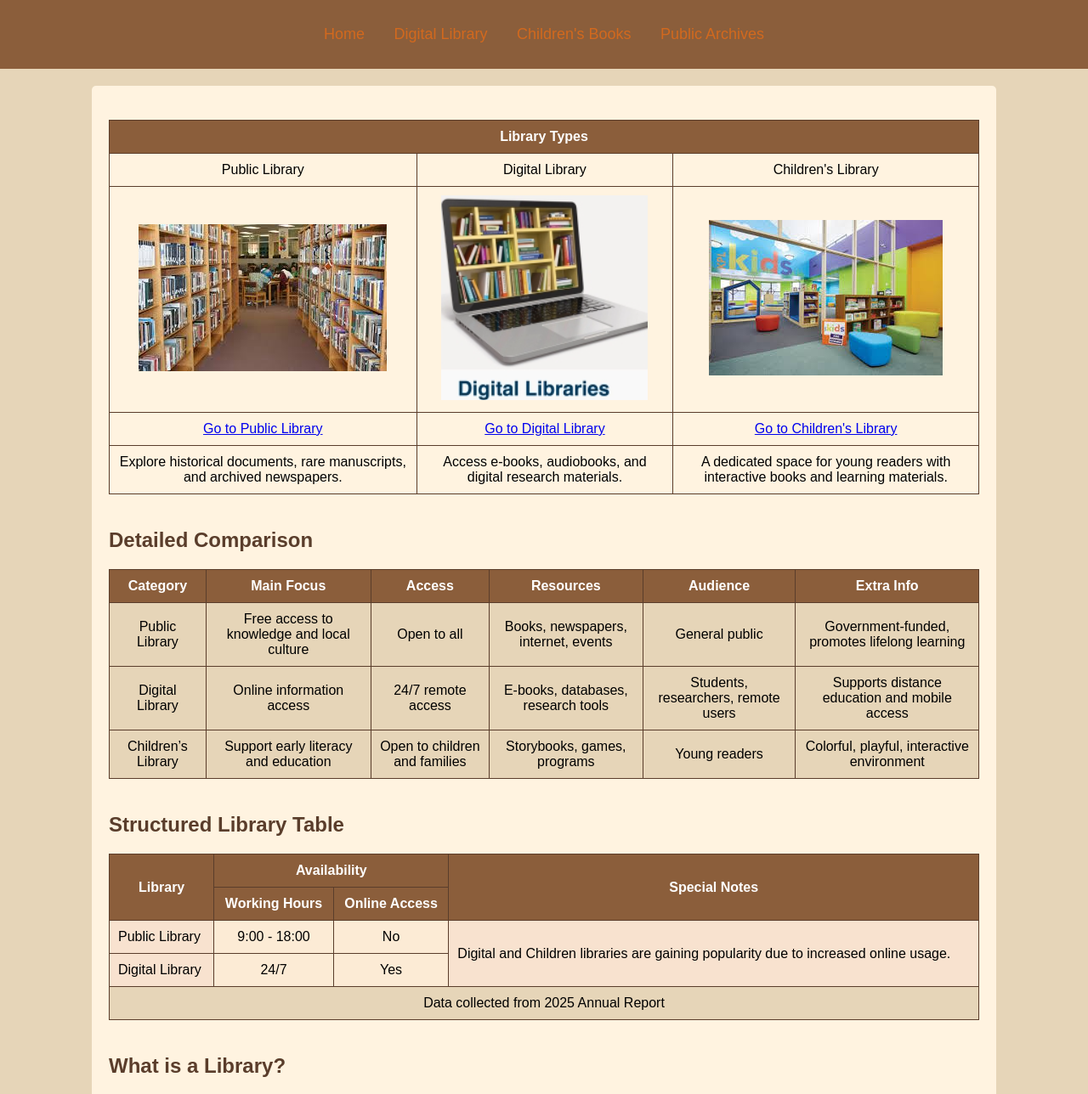
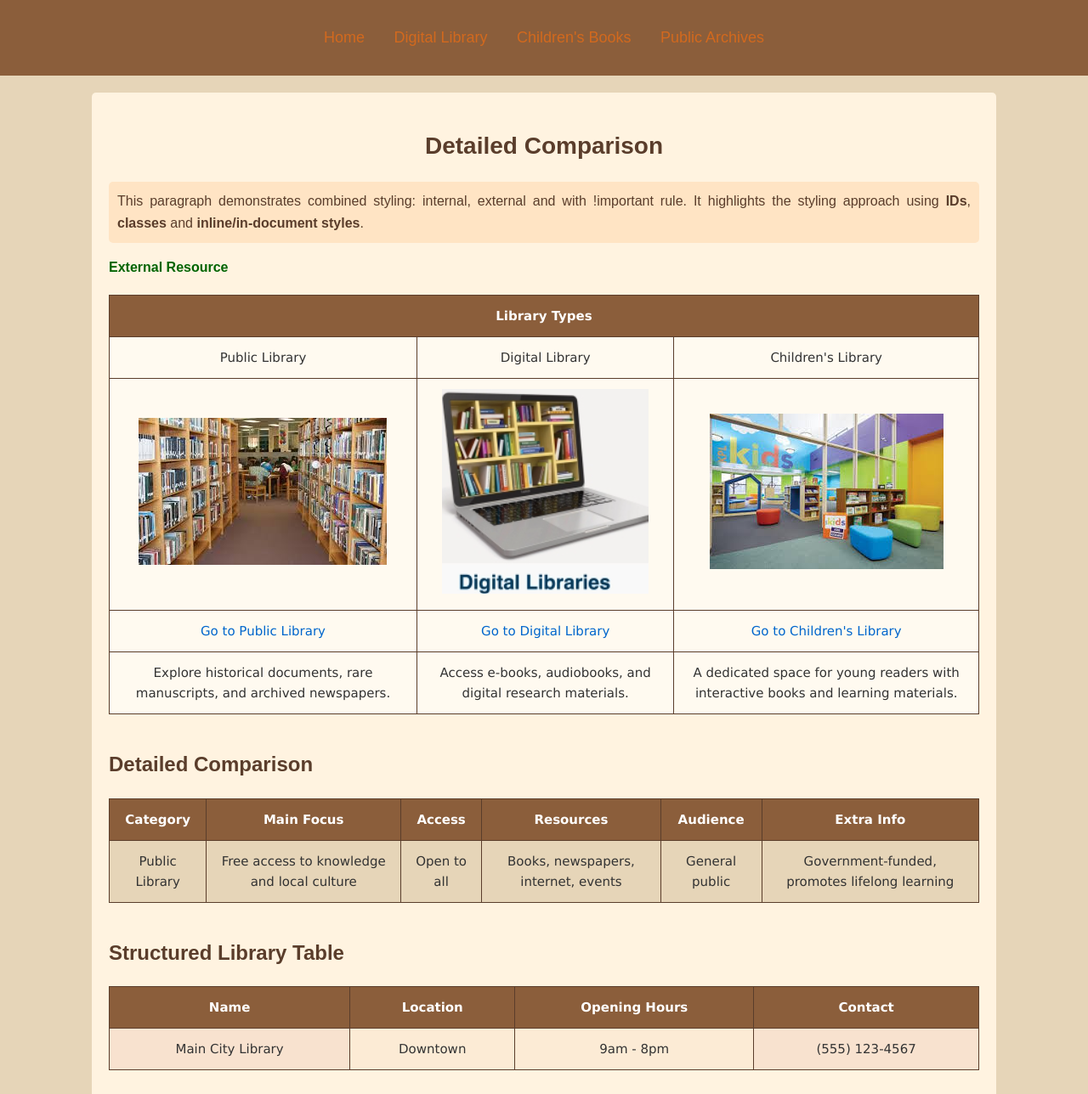
Before and after one commit to VadimGrabenko/okr, a website: page index.html in a window 1280 px wide. Shown: the top 1288 px of the page at 85% size. Drawn offline with Linux system fonts and the light colour scheme; grey boxes are pictures that could not be loaded.

Commit message:
third lab

```diff
--- a/index.html
+++ b/index.html
@@ -4,59 +4,13 @@
     <meta charset="UTF-8">
     <meta name="viewport" content="width=device-width, initial-scale=1.0">
     <title>Library</title>
-    <style>
-        body {
-            font-family: Arial, sans-serif;
-            background-color: #E6D5B8;
-            margin: 0;
-            padding: 0;
-        }
-        .navbar {
-            background-color: #8b5e3b;
-            padding: 15px;
-            text-align: center;
-        }
-        .navbar a {
-            color: #d2691e;
-            text-decoration: none;
-            padding: 15px;
-            font-size: 18px;
-            display: inline-block;
-        }
-        .container {
-            width: 80%;
-            margin: 20px auto;
-            background: #fff3e0;
-            padding: 20px;
-            border-radius: 5px;
-        }
-        h1, h2 { color: #5a3d2b; }
-        p { background-color: #ffe4c4; padding: 10px; border-radius: 5px; }
-        table {
-            width: 100%;
-            border-collapse: collapse;
-            margin-top: 20px;
-        }
-        th, td {
-            border: 1px solid #5a3d2b;
-            padding: 10px;
-            text-align: center;
-        }
-        th {
-            background-color: #8b5e3b;
-            color: white;
-        }
-        .image-container img {
-            width: 100%;
-            max-width: 300px;
-            height: auto;
-            border-radius: 10px;
-        }
 
-    </style>
+    <!-- Підключення зовнішнього CSS -->
+    <link rel="stylesheet" href="styles.css">
 </head>
 <body>
 
+<!-- Меню навігації -->
 <div class="navbar">
     <a href="index.html">Home</a>
     <a href="digital.html">Digital Library</a>
@@ -64,7 +18,21 @@
     <a href="public.html">Public Archives</a>
 </div>
 
+<!-- Основний контейнер -->
 <div class="container">
+
+    <!-- Заголовок -->
+    <h2 class="heading">Detailed Comparison</h2>
+
+    <!-- Абзац з комбінованим стилем -->
+    <p id="important-paragraph" class="custom-paragraph">
+        This paragraph demonstrates combined styling: internal, external and with !important rule. It highlights the styling approach using <strong>IDs</strong>, <strong>classes</strong> and <strong>inline/in-document styles</strong>.
+    </p>
+
+    <!-- Посилання з класом -->
+    <a class="custom-link" href="https://example.com" target="_blank">External Resource</a>
+
+    <!-- Таблиця з порівнянням типів бібліотек -->
     <table>
         <tr>
             <th colspan="3">Library Types</th>
@@ -91,6 +59,7 @@
         </tr>
     </table>
 
+    <!-- Порівняльна таблиця з inline-стилем -->
     <h2 style="margin-top: 40px;">Detailed Comparison</h2>
     <table style="background-color: #E6D5B8;">
         <thead>
@@ -112,25 +81,11 @@
             <td>General public</td>
             <td>Government-funded, promotes lifelong learning</td>
         </tr>
-        <tr>
-            <td>Digital Library</td>
-            <td>Online information access</td>
-            <td>24/7 remote access</td>
-            <td>E-books, databases, research tools</td>
-            <td>Students, researchers, remote users</td>
-            <td>Supports distance education and mobile access</td>
-        </tr>
-        <tr>
-            <td>Children’s Library</td>
-            <td>Support early literacy and education</td>
-            <td>Open to children and families</td>
-            <td>Storybooks, games, programs</td>
-            <td>Young readers</td>
-            <td>Colorful, playful, interactive environment</td>
-        </tr>
+        <!-- інші рядки за потреби -->
         </tbody>
     </table>
 
+    <!-- Таблиця з colgroup -->
     <h2 style="margin-top: 40px;">Structured Library Table</h2>
     <table border="1" cellspacing="10" cellpadding="10" style="background-color: #fffef8; width: 100%;">
         <colgroup>
@@ -138,37 +93,29 @@
             <col span="2" style="background-color: #fcebd5;">
             <col style="background-color: #f8e2cf;">
         </colgroup>
+        <thead>
         <tr>
-            <th rowspan="2">Library</th>
-            <th colspan="2">Availability</th>
-            <th rowspan="2">Special Notes</th>
+            <th>Name</th>
+            <th>Location</th>
+            <th>Opening Hours</th>
+            <th>Contact</th>
         </tr>
+        </thead>
+        <tbody>
         <tr>
-            <th>Working Hours</th>
-            <th>Online Access</th>
+            <td>Main City Library</td>
+            <td>Downtown</td>
+            <td>9am - 8pm</td>
+            <td>(555) 123-4567</td>
         </tr>
-        <tr>
-            <td style="text-align: left;">Public Library</td>
-            <td style="text-align: center;">9:00 - 18:00</td>
-            <td style="text-align: center;">No</td>
-            <td rowspan="2" style="text-align: justify;">
-                Digital and Children libraries are gaining popularity due to increased online usage.
-            </td>
-        </tr>
-        <tr>
-            <td style="text-align: left;">Digital Library</td>
-            <td style="text-align: center;">24/7</td>
-            <td style="text-align: center;">Yes</td>
-        </tr>
-        <tr>
-            <td colspan="4" style="text-align: center; background-color: #e6d5b8;">
-                Data collected from 2025 Annual Report
-            </td>
-        </tr>
+        <!-- інші рядки -->
+        </tbody>
     </table>
 
+    <!-- Вбудований ресурс -->
     <h2 style="margin-top: 40px;">What is a Library?</h2>
     <iframe src="https://en.wikipedia.org/wiki/Library" width="100%" height="400" style="border: 2px solid #8b5e3b; border-radius: 10px;"></iframe>
+
 </div>
 
 </body>
--- /dev/null
+++ b/styles.css
@@ -0,0 +1,159 @@
+/* Оформлення всього тіла сторінки */
+body {
+    font-family: Arial, sans-serif;   /* стиль шрифту */
+    background-color: #E6D5B8;       /* фон сторінки */
+    margin: 0;
+    padding: 0;
+    line-height: 1.6;                /* міжрядковий інтервал */
+    text-align: justify;            /* вирівнювання тексту */
+    color: #333;                    /* базовий колір тексту */
+    font-size: 16px;                /* розмір шрифту */
+}
+
+/* Стиль навігаційної панелі */
+.navbar {
+    background-color: #8b5e3b;
+    padding: 15px;
+    text-align: center;
+}
+
+/* Стиль посилань у navbar */
+.navbar a {
+    color: #d2691e;
+    text-decoration: none;
+    padding: 15px;
+    font-size: 18px;
+    display: inline-block;
+}
+
+/* Контейнер для контенту */
+.container {
+    width: 80%;
+    margin: 20px auto;
+    background: #fff3e0;
+    padding: 20px;
+    border-radius: 5px;
+}
+
+/* Заголовок, стилізований через клас */
+.heading {
+    font-size: 28px;
+    color: #5a3d2b;
+    text-align: center;
+    font-style: normal;
+    line-height: 1.4;
+}
+
+/* Посилання з класом custom-link */
+a.custom-link {
+    color: darkgreen;
+    font-weight: bold;
+}
+
+/* Абзац з унікальним ID, стилізований з !important */
+p#important-paragraph {
+    font-size: 16px;
+    color: #5a3d2b !important;
+    background-color: #ffe4c4;
+    padding: 10px;
+    border-radius: 5px;
+    text-align: justify !important;
+}
+
+/* Картинки в контейнері */
+.image-container img {
+    width: 100%;
+    max-width: 300px;
+    height: auto;
+    border-radius: 10px;
+}
+
+/* Основні стилі для всіх посилань */
+a {
+    color: #0066cc;
+    text-decoration: none;
+}
+
+/* Ефект наведення на посилання */
+a:hover {
+    text-decoration: underline;
+}
+
+h1, h2 {
+    color: #5a3d2b;
+}
+
+/* Абзаци */
+p {
+    background-color: #ffe4c4;
+    padding: 10px;
+}
+
+/* Стиль для маркованого списку */
+ul {
+    list-style-type: square;
+    background-color: #fff3e0;
+    font-size: 16px;
+    color: #5a3d2b;
+    margin: 20px 0;
+    padding: 15px;
+    border-radius: 5px;
+}
+
+/* Стиль для нумерованого списку */
+ol {
+    list-style-type: upper-roman;
+    background-color: #f5deb3;
+    font-size: 16px;
+    color: #4b2e2e;
+    margin: 20px 0;
+    padding: 15px;
+    border-radius: 5px;
+}
+
+/* Стилі для списку визначень */
+dl {
+    background-color: #faf0e6;
+    padding: 20px;
+    font-family: Georgia, serif;
+    border-radius: 5px;
+}
+
+dt {
+    font-weight: bold;
+    color: #8b4513;
+    margin-top: 10px;
+}
+
+dd {
+    margin-left: 20px;
+    color: #5a3d2b;
+}
+
+/* Додаткові стилі таблиць*/
+table {
+    width: 100%;
+    border-collapse: collapse;
+    background-color: #fffaf0;
+    font-size: 15px;
+    margin-top: 20px;
+    font-family: Verdana, sans-serif;
+    color: #4b3621;
+    border-radius: 5px;
+}
+
+th, td {
+    border: 1px solid #5a3d2b;
+    padding: 12px;
+    text-align: center;
+}
+
+th {
+    background-color: #8b5e3b;
+    color: white;
+    font-weight: bold;
+}
+
+td {
+    color: #333;
+}
```
Also changed, not shown: children.html (+2 -7 lines), digital.html (+1 -7 lines), public.html (+1 -7 lines).
